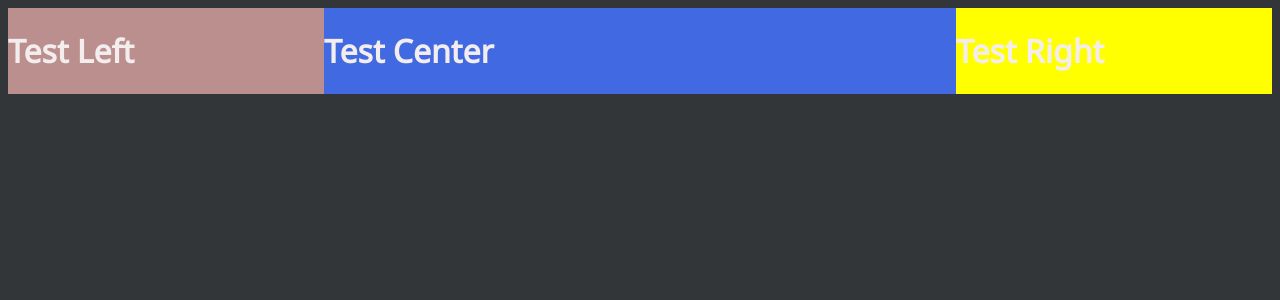
After one commit to freddejn/small-api, a Flask app: page /trivia in a window 1280 px wide. The commit adds this page. Shown: the top 300 px of the page. Run offline with Flask 2, Linux system fonts and the light colour scheme; parts of the project's set-up code (start-up, migrations or seed data) failed here and were passed over.

Commit message:
fixed parts of trivia api

```diff
--- a/apis/__init__.py
+++ b/apis/__init__.py
@@ -3,6 +3,7 @@ from apis.time_api import api as time_api
 from apis.qr_code_api import api as qr_code_api
 from apis.email import api as email_api
 from apis.note_api import api as note_api
+from apis.trivia import api as trivia_api
 from flask import Blueprint
 
 # api = Api(title='API for all sorts of things', version='1.0', endpoint='api')
@@ -21,3 +22,4 @@ api.add_namespace(time_api)
 api.add_namespace(qr_code_api)
 api.add_namespace(email_api)
 api.add_namespace(note_api)
+api.add_namespace(trivia_api)
--- a/apis/note_api.py
+++ b/apis/note_api.py
@@ -1,8 +1,6 @@
 from datetime import datetime
-from flask import jsonify
 from flask_restplus import Namespace, Resource, fields
 from google.cloud import datastore
-from models.formatters import DatetimeFormatter as dtf
 
 from models.authorization import authorize_decorator
 
--- a/main.py
+++ b/main.py
@@ -5,14 +5,14 @@ from instance.config import Config
 
 from apis import blueprint as blueprint_api
 from apis import api as restplus_api
-from webapp.startpage.index import blueprint as blueprint_index
+from webapp.startpage.index import blueprint as blueprint_webapp
 
 
 app = Flask(__name__)
 app.config.from_object(Config)
 restplus_api.title = app.config['API_MANPAGE_TITLE']
 app.register_blueprint(blueprint_api, url_prefix=app.config['API_ENDPOINT'])
-app.register_blueprint(blueprint_index, url_prefix='')
+app.register_blueprint(blueprint_webapp, url_prefix='')
 
 if __name__ == '__main__':
     # Only for local runs
--- a/webapp/startpage/index.py
+++ b/webapp/startpage/index.py
@@ -19,3 +19,7 @@ def index():
         'full_endpoint': api_full_link
     }
     return render_template('index.html', title='Home', data=data)
+
+@blueprint.route('/trivia', methods=['GET'])
+def trivia():
+    return render_template('trivia.html', title='Trivia')
--- a/webapp/static/css/style.css
+++ b/webapp/static/css/style.css
@@ -32,3 +32,41 @@ a:link {
     width:800px;
     text-align: center;
 }
+
+
+.container {
+  width: 100%;
+  height: 100%;
+}
+
+.leftpane {
+    width: 25%;
+    height: 100%;
+    float: left;
+    background-color: rosybrown;
+    border-collapse: collapse;
+}
+
+.middlepane {
+    width: 50%;
+    height: 100%;
+    float: left;
+    background-color: royalblue;
+    border-collapse: collapse;
+}
+
+.rightpane {
+  width: 25%;
+  height: 100%;
+  position: relative;
+  float: right;
+  background-color: yellow;
+  border-collapse: collapse;
+}
+
+.toppane {
+  width: 100%;
+  height: 100px;
+  border-collapse: collapse;
+  background-color: #4da6ff;
+}
--- /dev/null
+++ b/webapp/templates/trivia.html
@@ -0,0 +1,16 @@
+{%  extends "base.html" %}
+{% block content %}
+
+<div class="container">
+    <div class="leftpane">
+        <h1>Test Left</h1>
+    </div>
+    <div class="middlepane">
+        <h1>Test Center</h1>
+    </div>
+    <div class="rightpane">
+        <h1>Test Right</h1>
+    </div>
+</div>
+
+{% endblock %}
```
Also changed, not shown: apis/trivia.py (added, +82 -0 lines).
